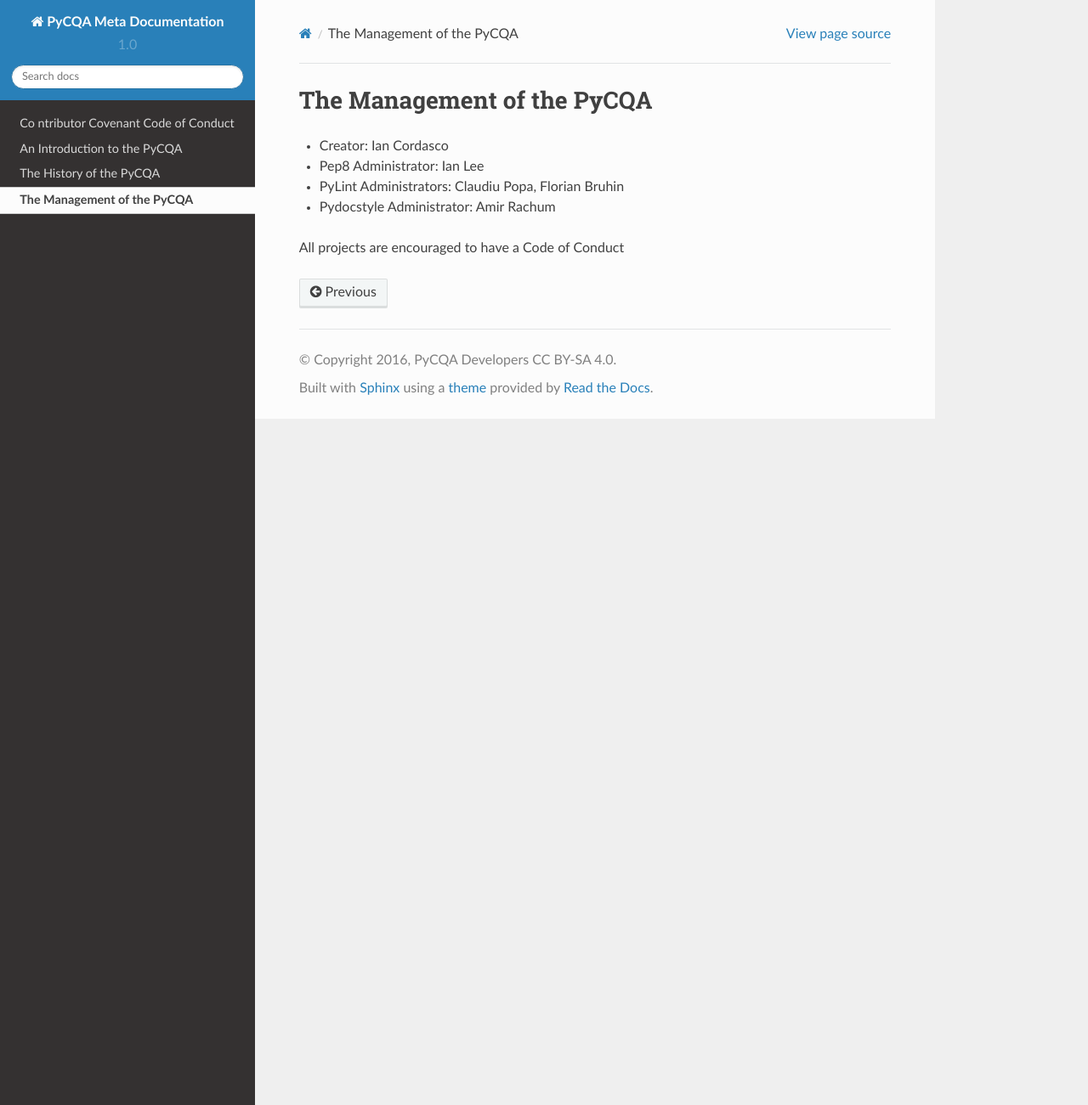
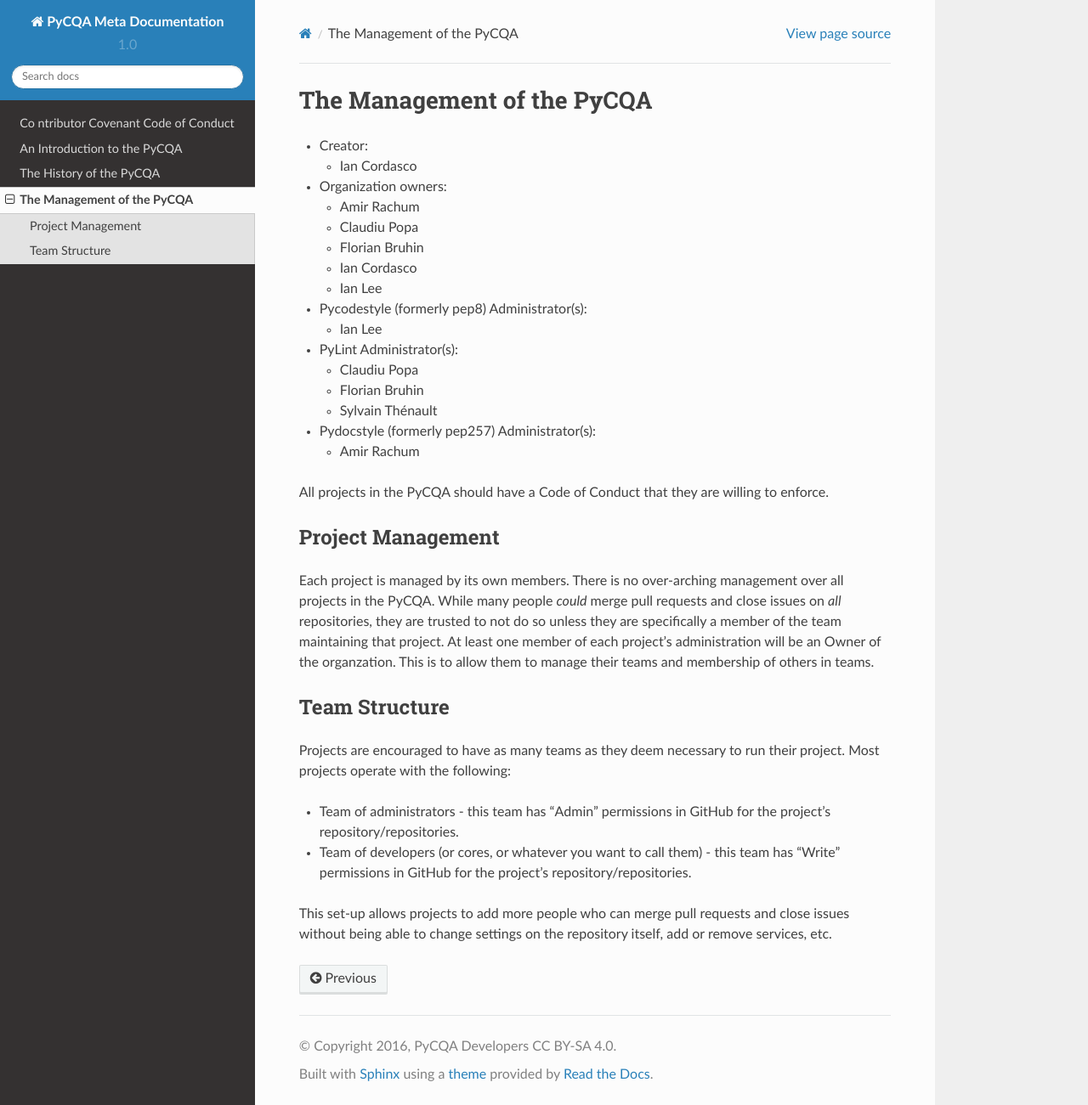
Before and after one commit to PyCQA/meta, a Sphinx documentation site: the page built from source/management.rst, in a window 1280 px wide and 1301 px high. Shown: the whole window at 85% size. Built offline with Sphinx 7.4.7 and the Read the Docs theme 2.0.0, drawn with Linux system fonts in a browser that asks for light colours.

Commit message:
Enumerate project administrators better
Describe project and team management

```diff
--- a/source/management.rst
+++ b/source/management.rst
@@ -2,13 +2,60 @@
  The Management of the PyCQA
 =============================
 
-- Creator: Ian Cordasco
+- Creator:
 
-- Pep8 Administrator: Ian Lee
+  * Ian Cordasco
 
-- PyLint Administrators: Claudiu Popa, Florian Bruhin
+- Organization owners:
 
-- Pydocstyle Administrator: Amir Rachum
+  * Amir Rachum
+  * Claudiu Popa
+  * Florian Bruhin
+  * Ian Cordasco
+  * Ian Lee
+
+- Pycodestyle (formerly pep8) Administrator(s):
+
+  * Ian Lee
+
+- PyLint Administrator(s):
+
+  * Claudiu Popa
+  * Florian Bruhin
+  * Sylvain Thénault
+
+- Pydocstyle (formerly pep257) Administrator(s):
+
+  * Amir Rachum
+
+All projects in the PyCQA should have a Code of Conduct that they are willing
+to enforce.
 
 
-All projects are encouraged to have a Code of Conduct
+Project Management
+==================
+
+Each project is managed by its own members. There is no over-arching
+management over all projects in the PyCQA. While many people *could* merge
+pull requests and close issues on *all* repositories, they are trusted to not
+do so unless they are specifically a member of the team maintaining that
+project. At least one member of each project's administration will be an Owner
+of the organzation. This is to allow them to manage their teams and membership
+of others in teams.
+
+
+Team Structure
+==============
+
+Projects are encouraged to have as many teams as they deem necessary to run
+their project. Most projects operate with the following:
+
+- Team of administrators - this team has "Admin" permissions in GitHub for
+  the project's repository/repositories.
+
+- Team of developers (or cores, or whatever you want to call them) - this team
+  has "Write" permissions in GitHub for the project's repository/repositories.
+
+This set-up allows projects to add more people who can merge pull requests and
+close issues without being able to change settings on the repository itself,
+add or remove services, etc.
```
